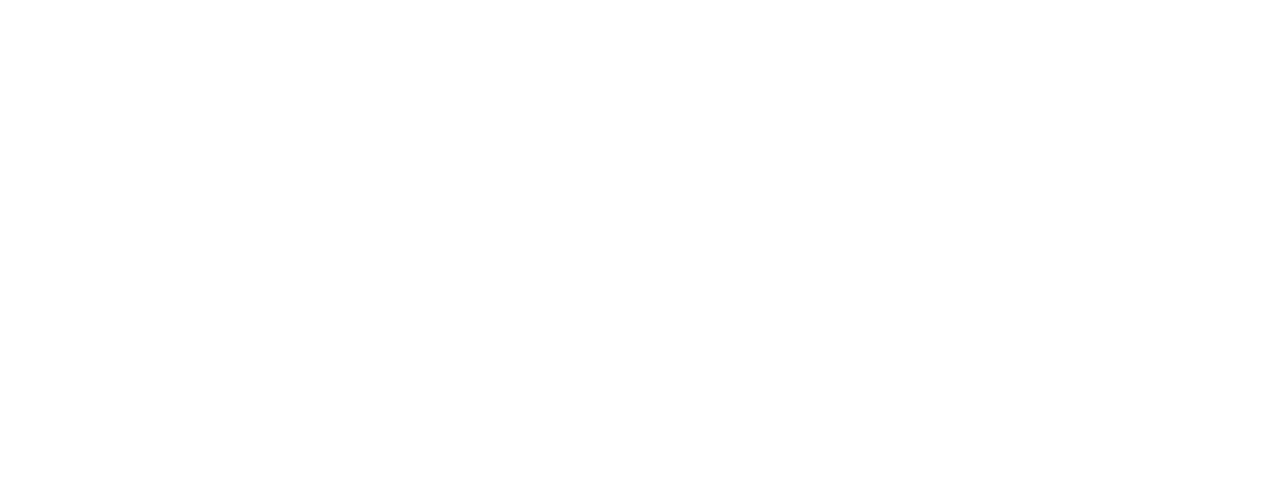
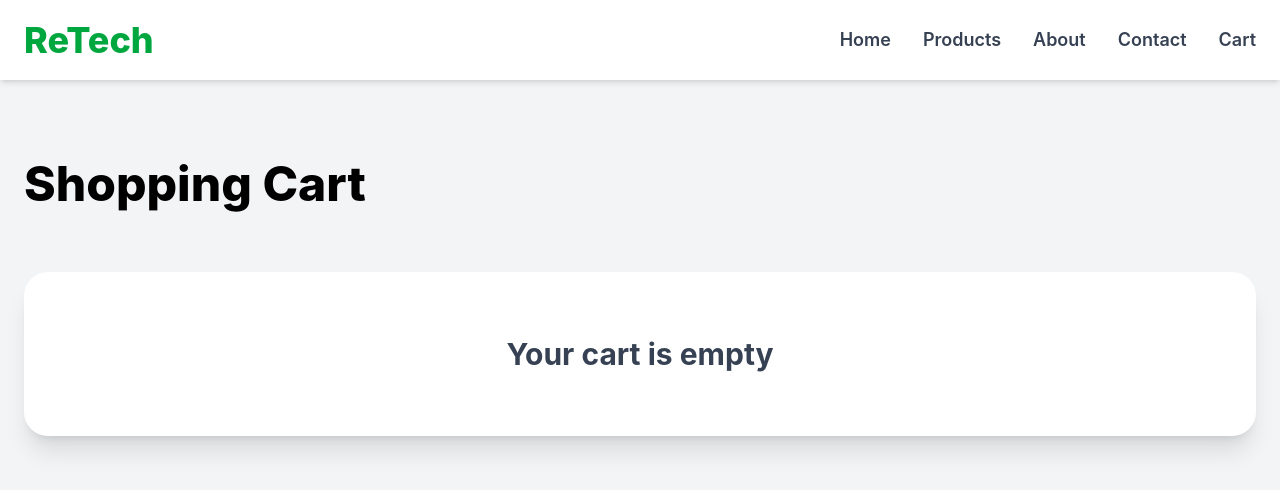
Before and after one commit to 9431594416/retech-client, a React (Vite) app: page /cart in a window 1280 px wide. Before the commit this address had no page. Shown: the top 490 px of the page. Built offline with nearby package versions, Linux system fonts and the light colour scheme.

Commit message:
modular routing architecture

```diff
--- a/src/components/Navbar.jsx
+++ b/src/components/Navbar.jsx
@@ -1,6 +1,11 @@
 import { Link } from "react-router-dom";
 
+import { useCart } from "../context/CartContext";
+
 function Navbar() {
+
+  const { cartItems } = useCart();
+
   return (
     <nav className="bg-white shadow-md sticky top-0 z-50">
 
@@ -17,7 +22,7 @@ function Navbar() {
 
         {/* NAV LINKS */}
 
-        <div className="flex gap-8 text-lg font-semibold text-gray-700">
+        <div className="flex gap-8 text-lg font-semibold text-gray-700 items-center">
 
           <Link
             to="/"
@@ -47,6 +52,26 @@ function Navbar() {
             Contact
           </Link>
 
+          {/* CART */}
+
+          <Link
+            to="/cart"
+            className="relative hover:text-green-600 transition"
+          >
+            Cart
+
+            {cartItems.length > 0 && (
+
+              <span className="absolute -top-3 -right-5 bg-green-600 text-white text-xs px-2 py-1 rounded-full">
+
+                {cartItems.length}
+
+              </span>
+
+            )}
+
+          </Link>
+
         </div>
 
       </div>
--- a/src/main.jsx
+++ b/src/main.jsx
@@ -1,3 +1,4 @@
+import Cart from "./pages/Cart";
 import {
   CartProvider,
 } from "./context/CartContext";
@@ -387,6 +388,10 @@ ReactDOM.createRoot(document.getElementById("root")).render(
 
     <BrowserRouter>
       <Routes>
+        <Route
+  path="/cart"
+  element={<Cart />}
+/>
 
         <Route
           path="/"
--- /dev/null
+++ b/src/pages/Cart.jsx
@@ -0,0 +1,140 @@
+import Navbar from "../components/Navbar";
+
+import {
+  useCart,
+} from "../context/CartContext";
+
+function Cart() {
+
+  const {
+    cartItems,
+    removeFromCart,
+    increaseQuantity,
+    decreaseQuantity,
+    totalPrice,
+  } = useCart();
+
+  return (
+    <div className="bg-gray-100 min-h-screen">
+
+      <Navbar />
+
+      <section className="max-w-7xl mx-auto px-6 py-20">
+
+        <h1 className="text-5xl font-extrabold mb-16">
+          Shopping Cart
+        </h1>
+
+        {cartItems.length === 0 ? (
+
+          <div className="bg-white p-16 rounded-3xl shadow-xl text-center">
+
+            <h2 className="text-3xl font-bold text-gray-700">
+              Your cart is empty
+            </h2>
+
+          </div>
+
+        ) : (
+
+          <div className="grid gap-10">
+
+            {cartItems.map((item) => (
+
+              <div
+                key={item.id}
+                className="bg-white rounded-3xl shadow-xl p-6 flex flex-col md:flex-row gap-8 items-center"
+              >
+
+                <img
+                  src={item.image}
+                  alt={item.name}
+                  className="w-64 h-64 object-cover rounded-2xl"
+                />
+
+                <div className="flex-1">
+
+                  <h2 className="text-3xl font-bold">
+                    {item.name}
+                  </h2>
+
+                  <p className="text-4xl font-extrabold text-green-600 mt-4">
+                    ₹{item.price}
+                  </p>
+
+                  <div className="flex items-center gap-4 mt-8">
+
+                    <button
+                      onClick={() =>
+                        decreaseQuantity(
+                          item.id
+                        )
+                      }
+                      className="bg-black text-white px-4 py-2 rounded-xl"
+                    >
+                      -
+                    </button>
+
+                    <span className="text-2xl font-bold">
+                      {item.quantity}
+                    </span>
+
+                    <button
+                      onClick={() =>
+                        increaseQuantity(
+                          item.id
+                        )
+                      }
+                      className="bg-black text-white px-4 py-2 rounded-xl"
+                    >
+                      +
+                    </button>
+
+                  </div>
+
+                  <button
+                    onClick={() =>
+                      removeFromCart(
+                        item.id
+                      )
+                    }
+                    className="mt-8 bg-red-600 hover:bg-red-700 text-white px-6 py-3 rounded-xl font-bold"
+                  >
+                    Remove Product
+                  </button>
+
+                </div>
+
+              </div>
+
+            ))}
+
+            {/* TOTAL */}
+
+            <div className="bg-white p-10 rounded-3xl shadow-xl">
+
+              <h2 className="text-4xl font-extrabold">
+                Total: ₹{totalPrice}
+              </h2>
+
+              <a
+                href={`https://wa.me/918873772587?text=Hi,%20I%20want%20to%20order%20products%20worth%20₹${totalPrice}`}
+                target="_blank"
+                className="inline-block mt-8 bg-green-600 hover:bg-green-700 text-white px-10 py-4 rounded-2xl text-xl font-bold"
+              >
+                Checkout on WhatsApp
+              </a>
+
+            </div>
+
+          </div>
+
+        )}
+
+      </section>
+
+    </div>
+  );
+}
+
+export default Cart;
```
